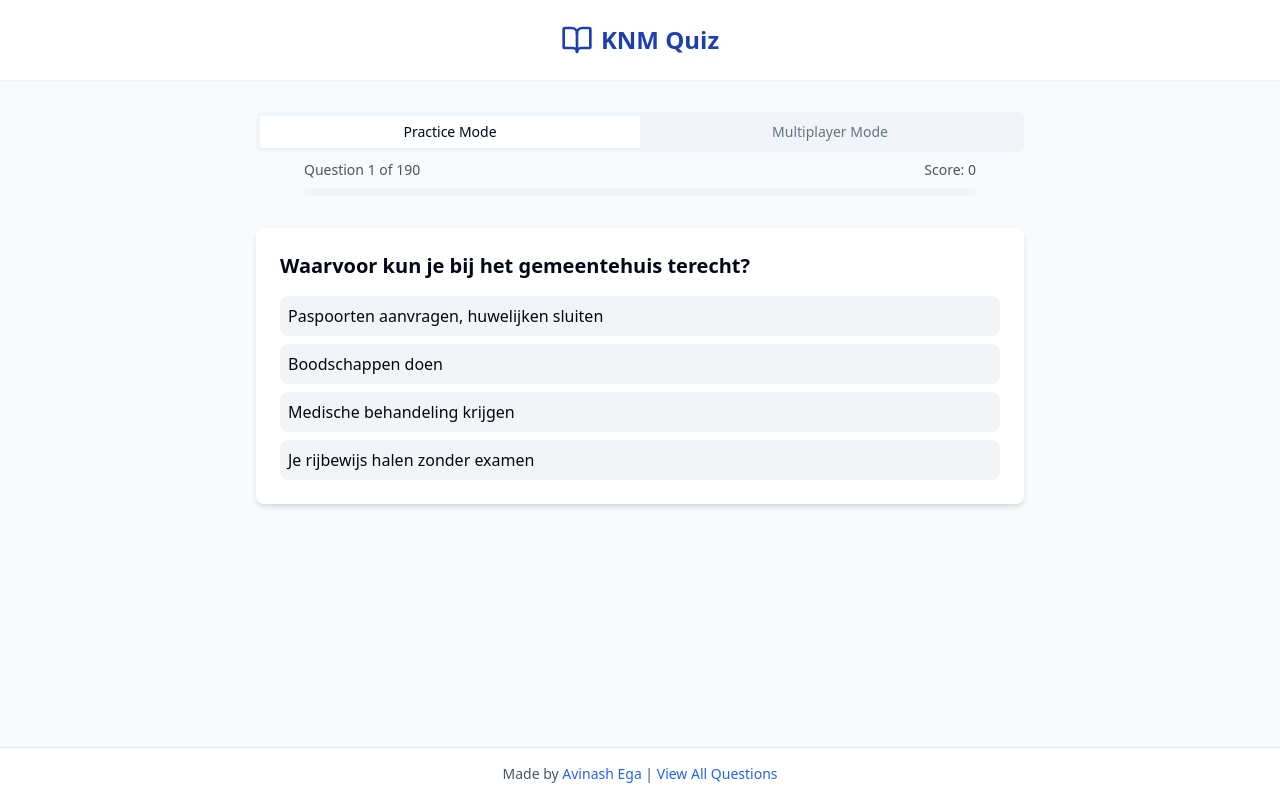
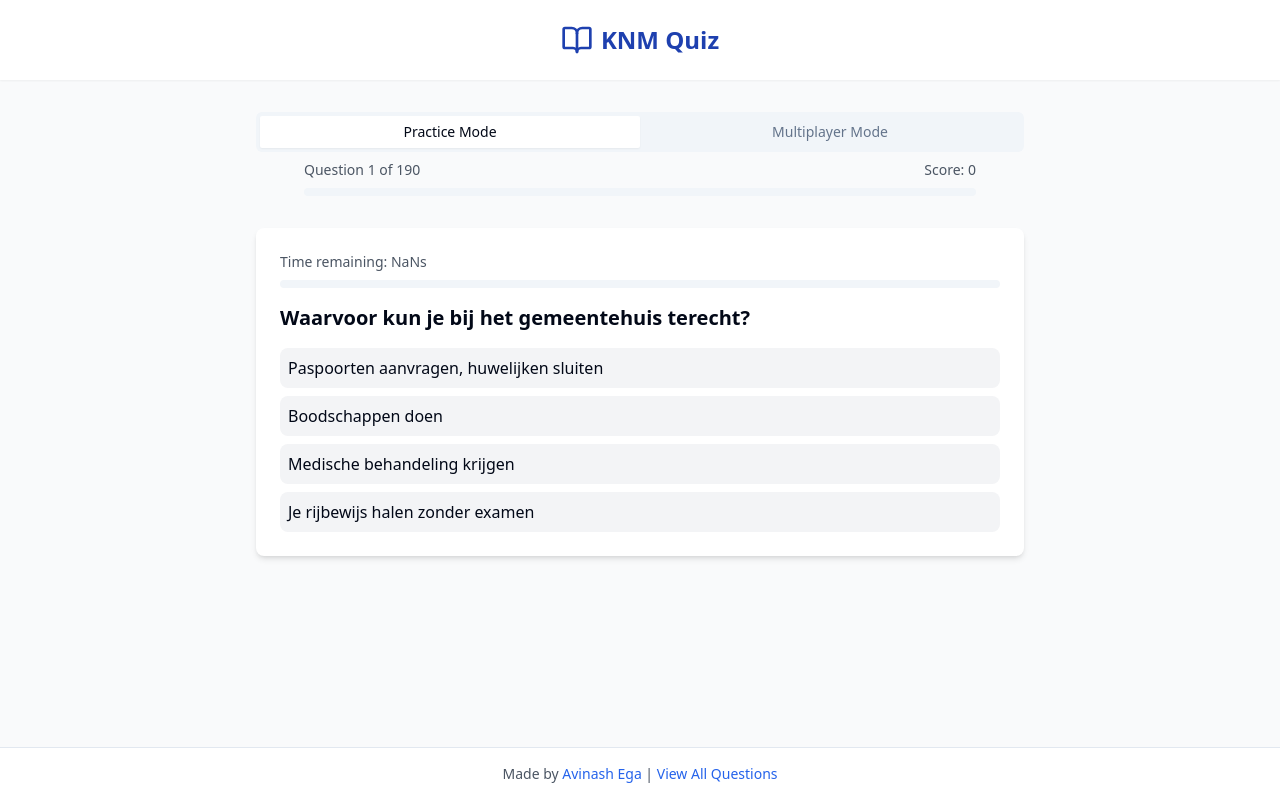
Before and after one commit to avinashega/knmquiz, a React (Vite) app: page / in a window 1280 px wide. Built offline with nearby package versions, Linux system fonts and the light colour scheme.

Commit message:
Implement timer for quiz questions
Added a timer for each quiz question that automatically transitions to the next question once the timer expires. The next question will not be displayed until the timer is completed.
[skip gpt_engineer]

```diff
--- a/src/components/QuizCard.tsx
+++ b/src/components/QuizCard.tsx
@@ -1,19 +1,52 @@
 import { useEffect, useState } from "react";
 import { QuizQuestion } from "@/types/quiz";
+import { Progress } from "@/components/ui/progress";
 
 interface QuizCardProps {
   question: QuizQuestion;
   language: 'dutch' | 'english';
   onNext: () => void;
   onScore: () => void;
+  timePerQuestion: number;
   hideAnswer?: boolean;
 }
 
-export const QuizCard = ({ question, language, onNext, onScore, hideAnswer = false }: QuizCardProps) => {
+export const QuizCard = ({
+  question,
+  language,
+  onNext,
+  onScore,
+  timePerQuestion,
+  hideAnswer = false
+}: QuizCardProps) => {
   const [selectedAnswer, setSelectedAnswer] = useState<string | null>(null);
   const [isAnswered, setIsAnswered] = useState(false);
+  const [timeLeft, setTimeLeft] = useState(timePerQuestion);
+
+  useEffect(() => {
+    // Reset timer when question changes
+    setTimeLeft(timePerQuestion);
+    setSelectedAnswer(null);
+    setIsAnswered(false);
+
+    const timer = setInterval(() => {
+      setTimeLeft((prev) => {
+        if (prev <= 1) {
+          clearInterval(timer);
+          if (!isAnswered) {
+            handleNext();
+          }
+          return 0;
+        }
+        return prev - 1;
+      });
+    }, 1000);
+
+    return () => clearInterval(timer);
+  }, [question, timePerQuestion]);
 
   const handleAnswer = (answer: string) => {
+    if (isAnswered) return;
     setSelectedAnswer(answer);
     setIsAnswered(true);
     const correctAnswer = question.optionsEnglish[question.correctOptionIndex];
@@ -33,8 +66,17 @@ export const QuizCard = ({ question, language, onNext, onScore, hideAnswer = fal
   const options = language === 'dutch' ? question.optionsDutch : question.optionsEnglish;
   const correctAnswer = question.optionsEnglish[question.correctOptionIndex];
 
+  const timerProgress = (timeLeft / timePerQuestion) * 100;
+
   return (
     <div className="bg-white p-6 rounded-lg shadow-md">
+      <div className="mb-4 space-y-2">
+        <div className="flex justify-between text-sm text-gray-600">
+          <span>Time remaining: {timeLeft}s</span>
+        </div>
+        <Progress value={timerProgress} className="h-2" />
+      </div>
+
       <h2 className="text-xl font-bold mb-4">{questionText}</h2>
       <div className="space-y-2">
         {options.map((answer) => (
@@ -56,16 +98,6 @@ export const QuizCard = ({ question, language, onNext, onScore, hideAnswer = fal
           </button>
         ))}
       </div>
-      {isAnswered && (
-        <div className="mt-4">
-          <button
-            className="bg-blue-500 text-white px-4 py-2 rounded hover:bg-blue-600 transition-colors"
-            onClick={handleNext}
-          >
-            Next Question
-          </button>
-        </div>
-      )}
     </div>
   );
 };
--- a/src/components/game/QuizGameplay.tsx
+++ b/src/components/game/QuizGameplay.tsx
@@ -20,6 +20,7 @@ export const QuizGameplay = ({ gameId, participantId }: QuizGameplayProps) => {
   const [isLoading, setIsLoading] = useState(true);
   const [isComplete, setIsComplete] = useState(false);
   const [participants, setParticipants] = useState<Array<{ id: string; name: string; score: number }>>([]);
+  const [timePerQuestion, setTimePerQuestion] = useState(30); // Default value
   const { toast } = useToast();
 
   useEffect(() => {
@@ -28,7 +29,7 @@ export const QuizGameplay = ({ gameId, participantId }: QuizGameplayProps) => {
         console.log('Initializing quiz for game:', gameId);
         const { data: game } = await supabase
           .from('games')
-          .select('num_questions')
+          .select('num_questions, time_per_question')
           .eq('id', gameId)
           .single();
 
@@ -36,6 +37,7 @@ export const QuizGameplay = ({ gameId, participantId }: QuizGameplayProps) => {
           console.log('Game settings:', game);
           const shuffled = shuffleQuestions(allQuestions);
           setQuestions(shuffled.slice(0, game.num_questions));
+          setTimePerQuestion(game.time_per_question);
         }
         setIsLoading(false);
       } catch (error) {
@@ -149,6 +151,7 @@ export const QuizGameplay = ({ gameId, participantId }: QuizGameplayProps) => {
         language="english"
         onNext={handleNext}
         onScore={handleScore}
+        timePerQuestion={timePerQuestion}
       />
     </div>
   );
```
